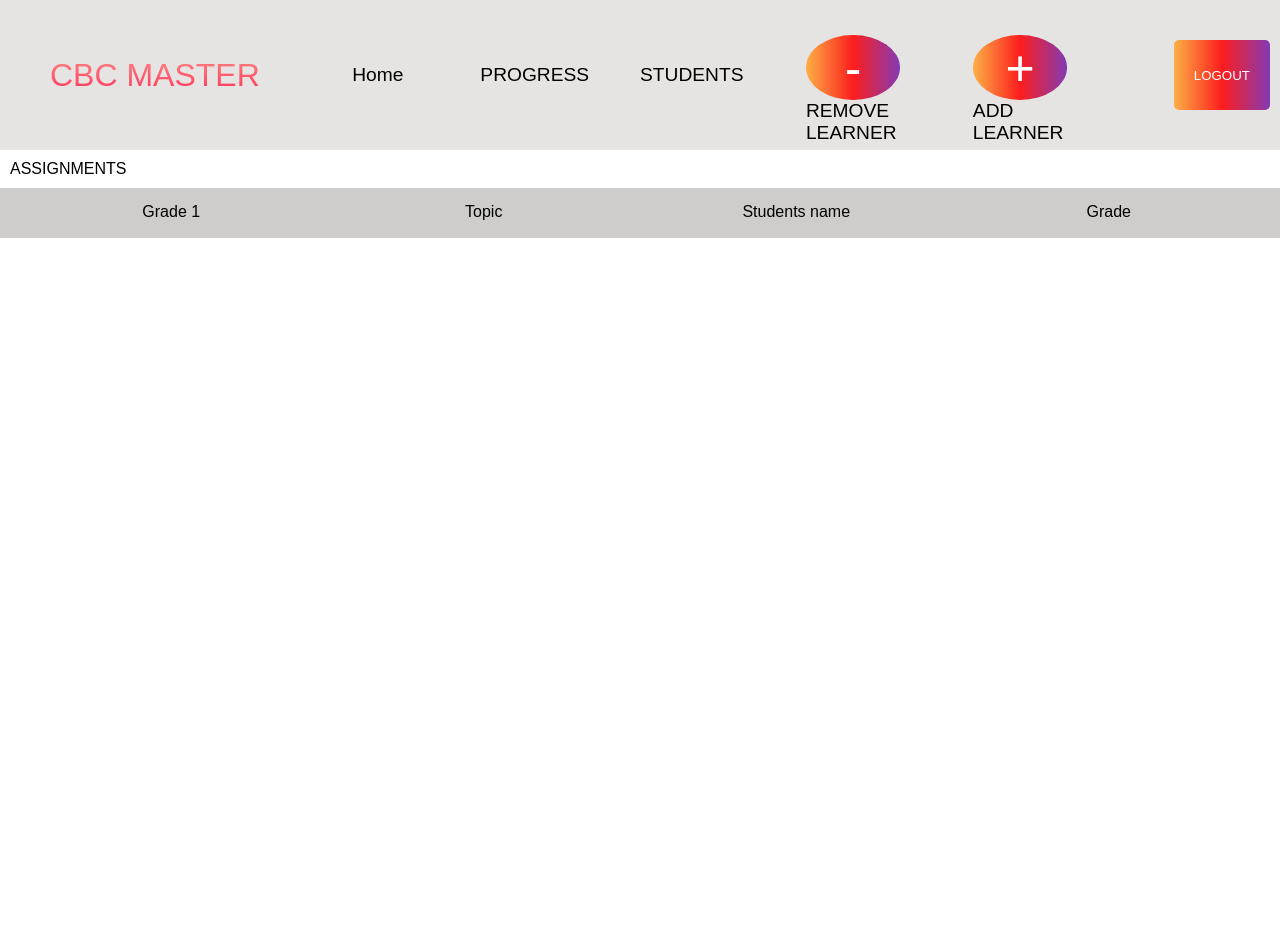
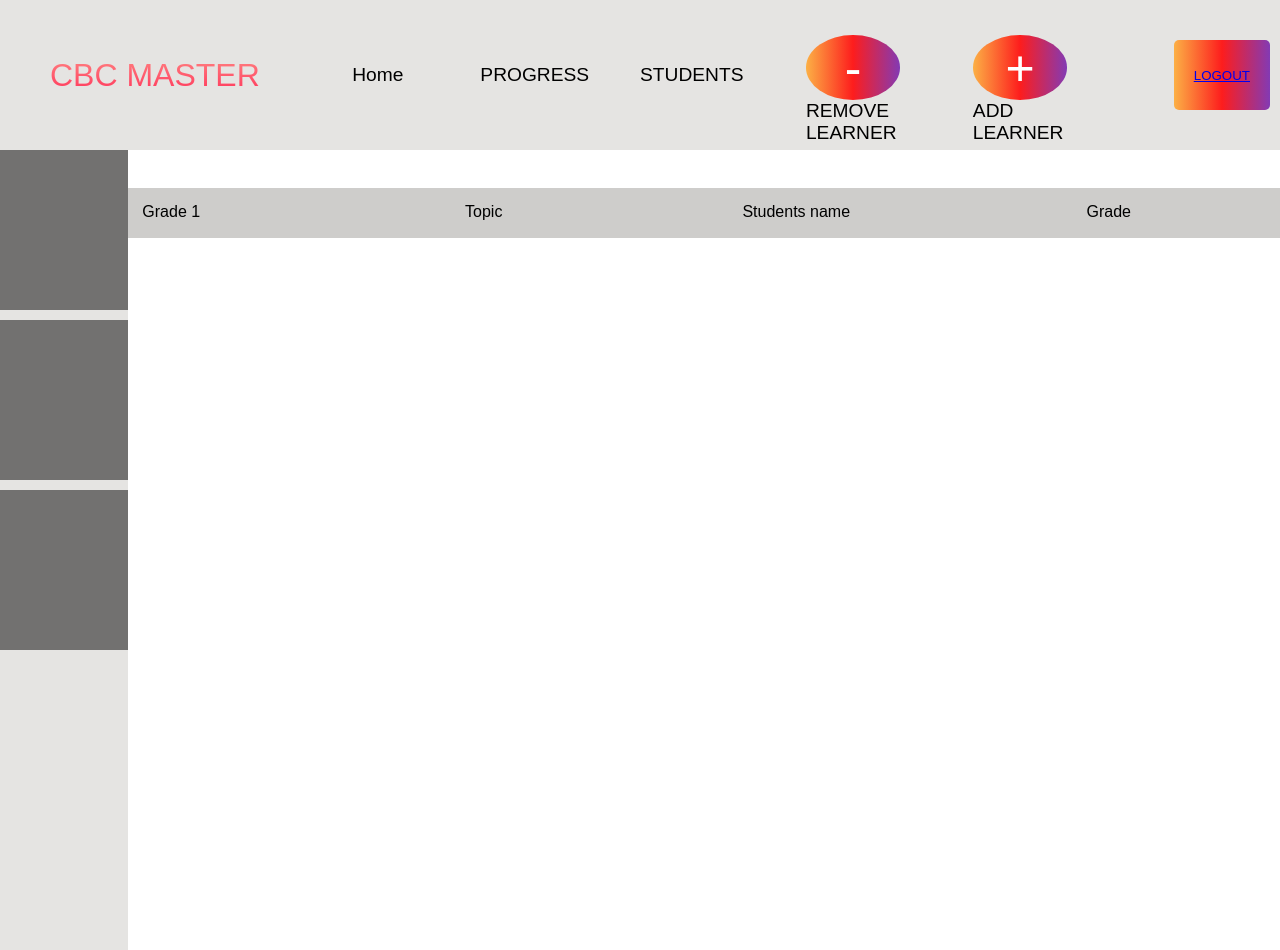
Before and after one commit to harmonymwirigi/cbc_master, a Flask app: template cbc/templates/teachers_pannel.html in a window 1280 px wide. Before the commit the page ends 238 px from the top, so only its background shows below. Run offline with Flask 2, Linux system fonts and the light colour scheme; the template is opened without the code that fills it, so the values that code supplies are empty; some libraries are stand-ins or nearby versions.

Commit message:
teacher pannel modified

```diff
--- a/cbc/__init__.py
+++ b/cbc/__init__.py
@@ -1,6 +1,7 @@
 from flask import Flask
 from flask_sqlalchemy import SQLAlchemy
 from flask_bcrypt import Bcrypt
+from flask_login import LoginManager
 
 app = Flask(__name__)
 
@@ -9,5 +10,7 @@
 
 db = SQLAlchemy(app)
 bcrypt = Bcrypt(app)
+login_manager = LoginManager(app)
+login_manager.login_view = 'login'
 
 from cbc import routes
--- a/cbc/static/teachers_pannel.css
+++ b/cbc/static/teachers_pannel.css
@@ -155,3 +155,17 @@
 font-weight: 600;
 }
 /*-- end add --*/
+/*-- sidebar --*/
+.sidebar{
+width: 10%;
+height: 100%;
+position: absolute;
+background-color:  #E5E4E2;
+display: block;
+}
+.sidebar .icon{
+width: 100%;
+height: 160px;
+background: rgba(0,0,0,.5);
+margin-bottom: 10px;
+}
--- a/cbc/templates/teachers_pannel.html
+++ b/cbc/templates/teachers_pannel.html
@@ -41,8 +41,8 @@
                 </li>
             </ul>
         </div>
-        <button class="logout_button">
-            LOGOUT
+        <button class="logout_button" >
+            <a href="/logout">LOGOUT</a>
         </button>
 
     </nav>
@@ -82,6 +82,18 @@
         </div>
     </div>
     <div id="overlay"></div>
+<!--    stiky sidebar-->
+    <div class="sidebar">
+        <div class="icon project">
+
+        </div>
+        <div class="icon students">
+
+        </div>
+        <div class="icon account">
+
+        </div>
+    </div>
      <!-- assignments-->
     <p style="padding: 10px;">ASSIGNMENTS {{name}}</p>
     <div class="assignment_container">
```
Also changed, not shown: cbc/model.py (+12 -2 lines), cbc/routes.py (+10 -3 lines), cbc/site.db.
